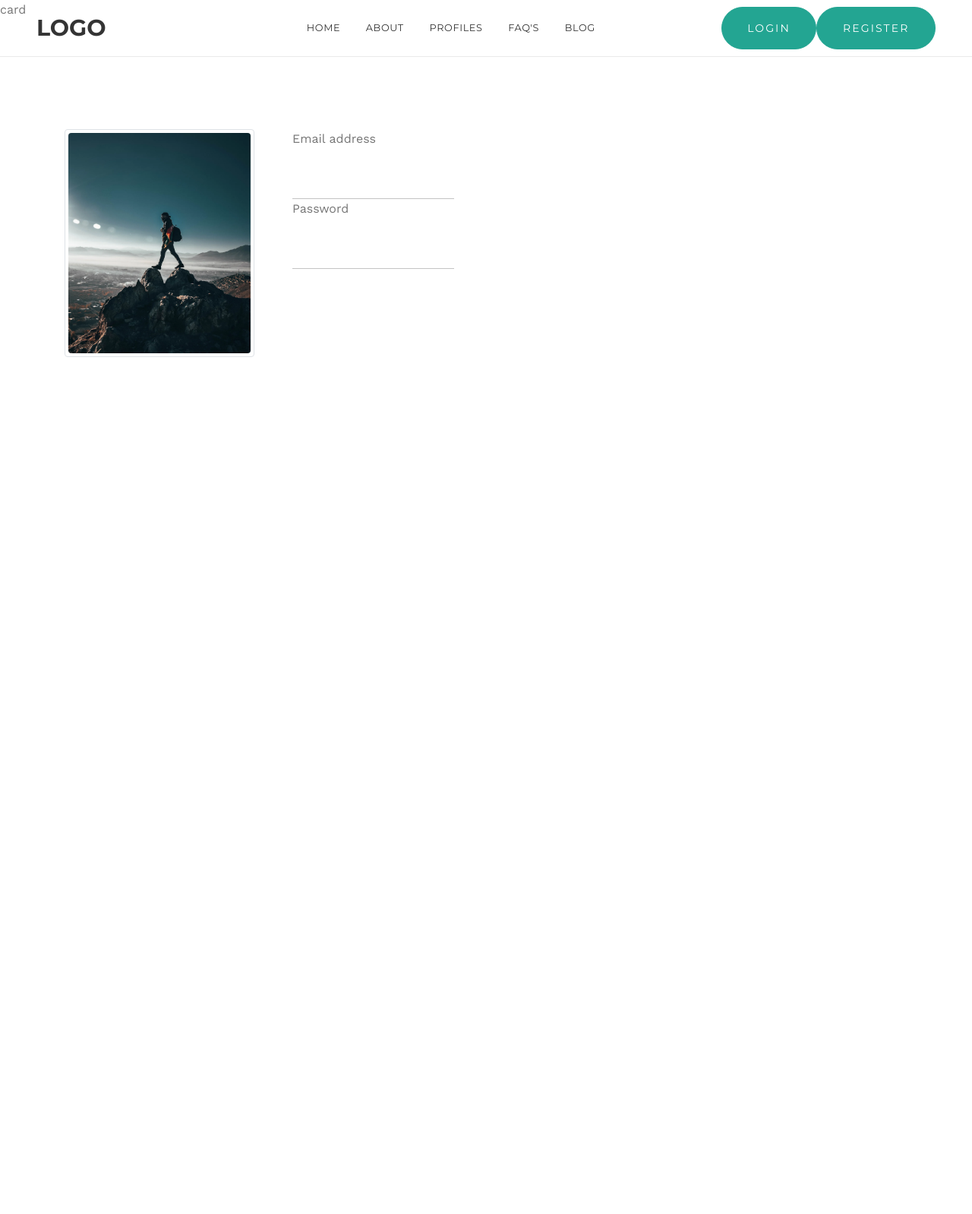
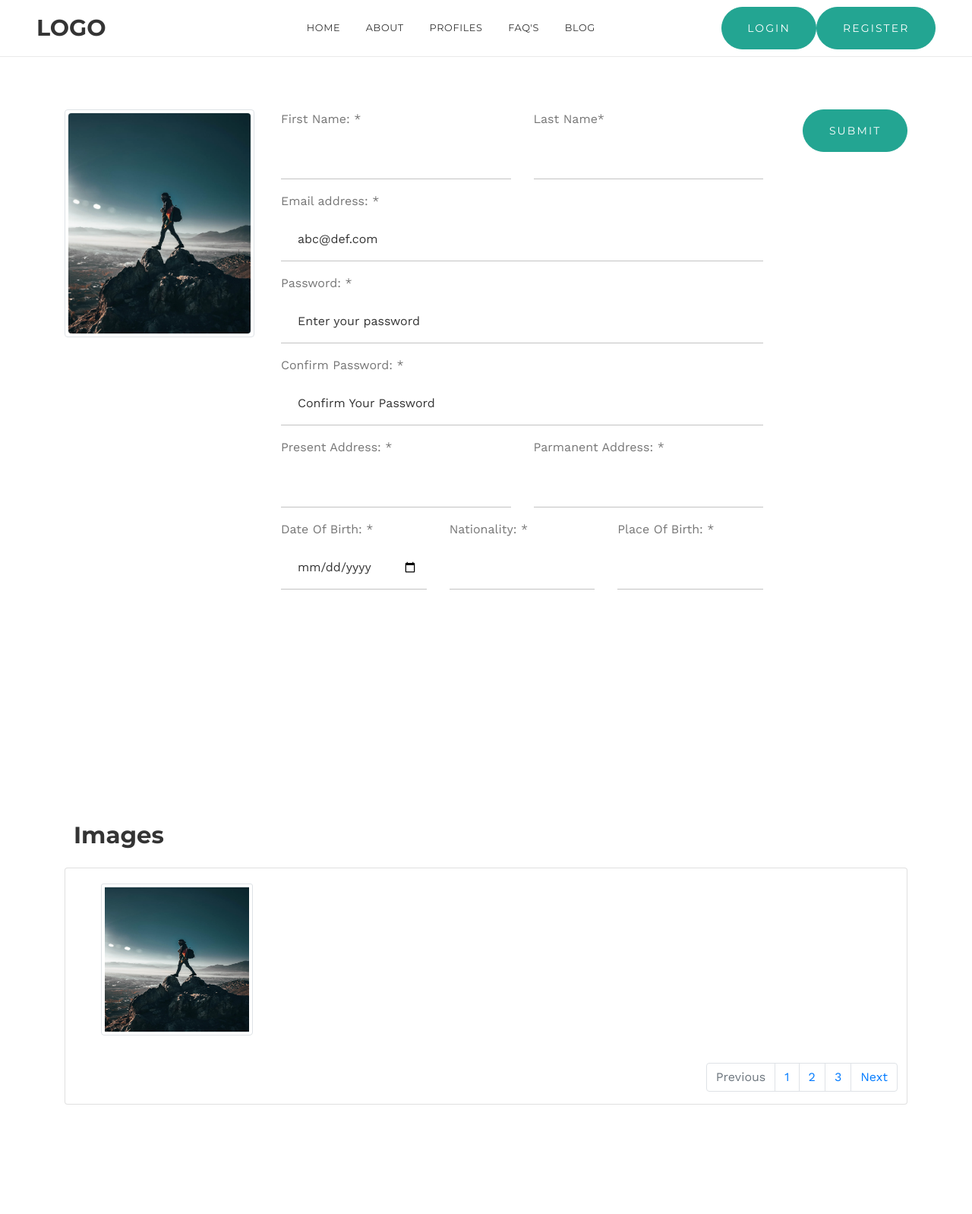
Before and after one commit to shamsularefinrabby/Models-info, a PHP site: page /description.php in a window 1280 px wide. Shown: the whole page at 76% size. Before the commit the page ends 470 px from the top, so only its background shows below. Run offline with PHP 8.4, Linux system fonts and the light colour scheme.

Commit message:
description page work

```diff
--- a/description.php
+++ b/description.php
@@ -34,9 +34,9 @@
       <div class="d-flex mr-0 position-relative w-100">
 
         <!-- Brand-->
-        <a class="navbar-brand mr-auto mb-auto mt-auto" href="#">LOGO</a>
+        <a class="navbar-brand mr-auto mb-auto mt-auto" href="index.php">LOGO</a>
         <ul class="navbar-nav-desctop  m-auto d-none d-lg-block">
-          <li><a class="nav-link" href="#home">Home</a></li>
+          <li><a class="nav-link" href="index.php">Home</a></li>
           <li><a class="nav-link" href="#about">About</a></li>
           <li><a class="nav-link" href="#profile">Profiles</a></li>
           <li><a class="nav-link" href="#faq's">FaQ's</a></li>
@@ -77,7 +77,6 @@
 
   </section>
 
-  card
 
 
   <section class="section">
@@ -90,25 +89,116 @@
             </div>
           </div>
         </div>
-        <div class="col-lg-8">
-          <div class="d-flex flex-column mb-3">
 
-            <form>
-              <div class="col-4">
-                <label class="form-label">Email address</label>
-                <input type="email" class="form-control">
+        <div class="col-7 ">
+          <div class="d-flex flex-column">
+            <form action="#" method="" enctype="">
+              <div class="">
+                <div class="row mg-b-25">
 
+                  <div class="col-6">
+                    <div class="form-group">
+                      <label class="form-control-label">First Name: <span class="tx-danger">*</span></label>
+                      <input class="form-control" type="text" name="">
+                    </div>
+                  </div><!-- col-4 -->
+
+                  <div class="col-6">
+                    <div class="form-group mg-b-10-force">
+                      <label class="form-control-label">Last Name<span class="tx-danger">*</span></label>
+                      <input class="form-control" type="text" name="">
+                    </div>
+                  </div><!-- col-8 -->
+
+                  <div class="form-group col-12">
+                    <label>Email address: <span class="tx-danger">*</span></label>
+                    <input type="email" class="form-control" placeholder="abc@def.com">
+                  </div>
+
+                  <div class="form-group col-12">
+                    <label>Password: <span class="tx-danger">*</span></label>
+                    <input type="Password" class="form-control" placeholder="Enter your password">
+                  </div>
+
+                  <div class="form-group col-12">
+                    <label>Confirm Password: <span class="tx-danger">*</span></label>
+                    <input type="Password" class="form-control" placeholder="Confirm Your Password">
+                  </div>
+
+                  <div class="form-group col-6">
+                    <label>Present Address: <span class="tx-danger">*</span></label>
+                    <input type="text" class="form-control" placeholder="">
+                  </div>
+                  <div class="form-group col-6">
+                    <label>Parmanent Address: <span class="tx-danger">*</span></label>
+                    <input type="text" class="form-control" placeholder="">
+                  </div>
+
+                  <div class="form-group col-4">
+                    <label>Date Of Birth: <span class="tx-danger">*</span></label>
+                    <input type="date" class="form-control" placeholder="">
+                  </div>
+
+                  <div class="form-group col-4">
+                    <label>Nationality: <span class="tx-danger">*</span></label>
+                    <input type="text" class="form-control" placeholder="">
+                  </div>
+
+                  <div class="form-group col-4">
+                    <label>Place Of Birth: <span class="tx-danger">*</span></label>
+                    <input type="text" class="form-control" placeholder="">
+                  </div>
+
+                </div>
               </div>
-              <div class="col-4">
-                <label class="form-label">Password</label>
-                <input type="password" class="form-control" >
-              </div>
+            </form>
+          </div>
+        </div>
 
-            </form>
-
-          <!-- </div> -->
+        <div class="col-2">
+          <div class="d-flex flex-column mb-3 float-end">
+            <div class="form-layout ">
+              <button class="btn  btn-info mg-r-5">Submit</button>
+            </div>
+          </div>
         </div>
       </div>
+    </div>
+  </section>
+
+
+  <section class="section">
+    <div class="container">
+      <div class="col-12">
+        <div class="row">
+          <h3>Images</h3>
+          <div class="card">
+            <div class="d-flex flex-row mb-3 col-4">
+              <div class="card-body d-flex flex-column">
+                <img class="card-img-top img-thumbnail" style="width: 200px; height: 200px;" src="./img/12345.jpg " alt="">
+              </div>
+            </div>
+
+
+
+            <nav aria-label="Page navigation example">
+              <ul class="pagination justify-content-end">
+                <li class="page-item disabled">
+                  <a class="page-link" href="#" tabindex="-1" aria-disabled="true">Previous</a>
+                </li>
+                <li class="page-item"><a class="page-link" href="#">1</a></li>
+                <li class="page-item"><a class="page-link" href="#">2</a></li>
+                <li class="page-item"><a class="page-link" href="#">3</a></li>
+                <li class="page-item">
+                  <a class="page-link" href="#">Next</a>
+                </li>
+              </ul>
+            </nav>
+          </div>
+
+        </div>
+      </div>
+
     </div>
   </section>
 
```
